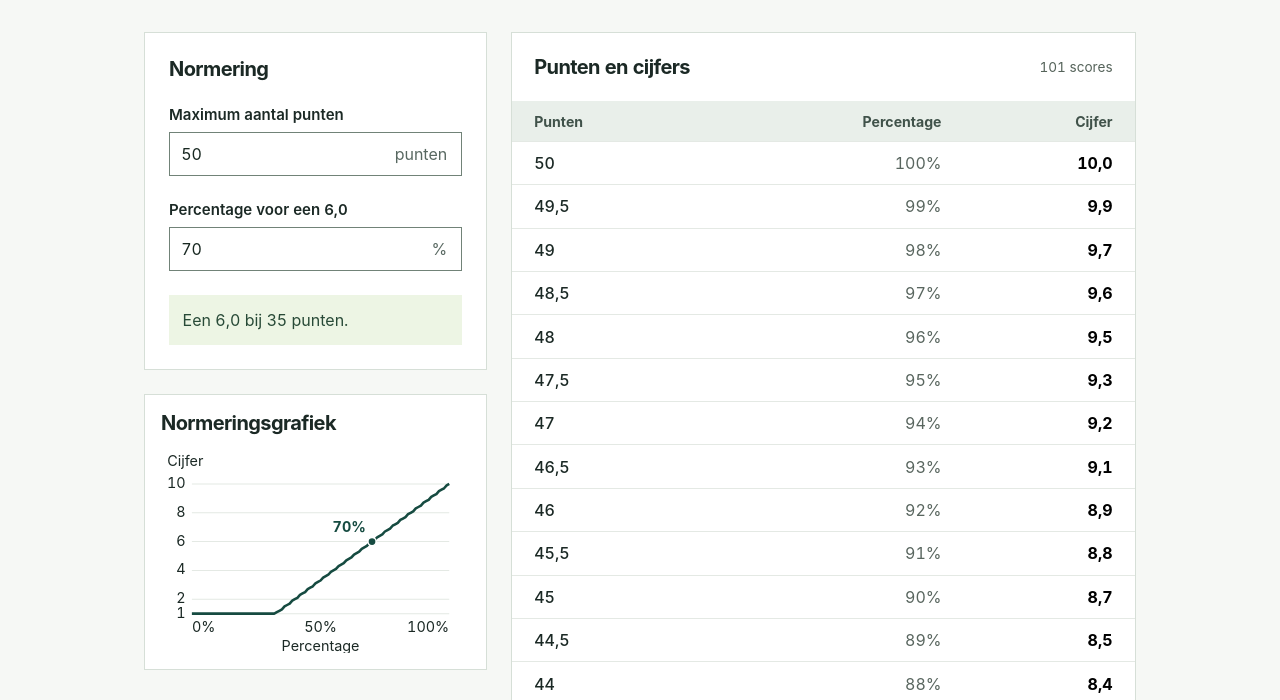
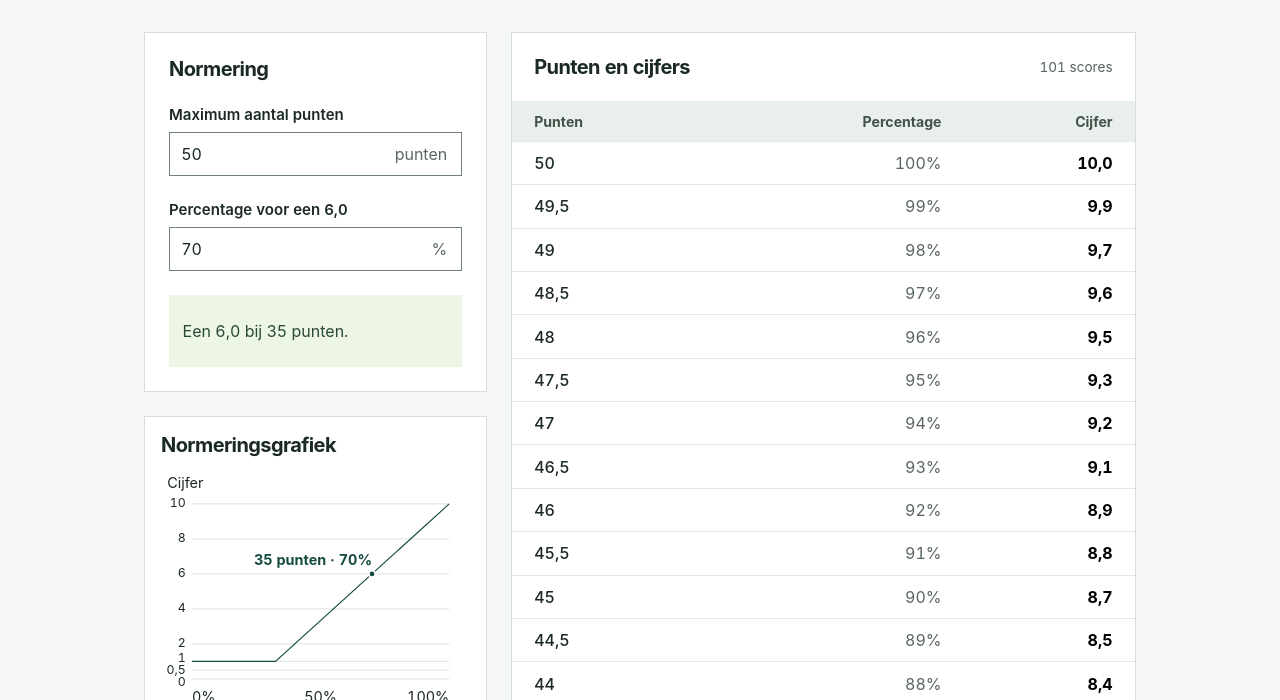
Before and after one commit to nijdamb/toetscijfers, a website with bundled scripts: page public/index.html in a window 1280 px wide. Shown: the part 252-952 px from the top of the page. Built offline with nearby package versions, Linux system fonts and the light colour scheme.

Commit message:
Draw the unrounded grading line and reserve its layout

```diff
--- a/public/app.js
+++ b/public/app.js
@@ -21,10 +21,10 @@ function render() {
   let error = '';
   if (!maximum.validity.valid || !Number.isSafeInteger(total * 1000000)) {
     invalidField = maximum;
-    error = 'Vul een geldig aantal punten in, in stappen van 0,5.';
+    error = 'Gebruik halve of hele punten vanaf 0,5.';
   } else if (!norm.validity.valid) {
     invalidField = norm;
-    error = 'Vul een percentage in van 0,01 tot en met 99,99.';
+    error = 'Vul 0,01 t/m 99,99% in.';
   }
 
   for (const field of [maximum, norm]) {
@@ -39,11 +39,14 @@ function render() {
   document.querySelector('#error').textContent = error;
   const count = error ? 0 : total * 2 + 1;
   document.querySelector('#count').textContent = count ? number.format(count) + ' scores' : '';
-  document.querySelector('#summary').textContent = error
+  const normPoints = (total * threshold) / 100;
+  const targetLabel = error
     ? ''
-    : 'Een 6,0 bij ' + number.format((total * threshold) / 100) + ' punten.';
-  document.querySelector('.chart-panel').hidden = !count;
-  if (count) renderGradeChart(total, threshold);
+    : number.format(normPoints) + (normPoints === 1 ? ' punt' : ' punten');
+  document.querySelector('#summary').textContent = targetLabel
+    ? 'Een 6,0 bij ' + targetLabel + '.'
+    : '';
+  renderGradeChart(total, threshold, targetLabel);
   navigation.hidden = count <= pageSize;
   const first = page * pageSize;
   const end = Math.min(first + pageSize, count);
--- a/public/chart.js
+++ b/public/chart.js
@@ -1,5 +1,3 @@
-import { gradeFor } from './grades.js';
-
 const chart = document.querySelector('#grade-chart');
 const number = new Intl.NumberFormat('nl-NL', { maximumFractionDigits: 2 });
 
@@ -10,45 +8,38 @@ toggle.addEventListener('click', () => {
   toggle.textContent = open ? 'Verberg grafiek' : 'Toon grafiek';
 });
 
-export function renderGradeChart(maximum, norm) {
-  const last = maximum * 2;
-  const points = [];
-  for (let start = 0; start <= last;) {
-    const grade = gradeFor(start / 2, maximum, norm);
-    // Equal consecutive grades form a horizontal segment, even across table pages.
-    let end = start;
-    let high = last;
-    while (end < high) {
-      const middle = Math.ceil((end + high) / 2);
-      if (gradeFor(middle / 2, maximum, norm) === grade) end = middle;
-      else high = middle - 1;
-    }
-    points.push([start / last, grade]);
-    if (end > start) points.push([end / last, grade]);
-    start = end + 1;
-  }
-  // The exact 6.0 threshold can fall between attainable half-point scores.
-  points.push([norm / 100, 6]);
-  points.sort(([a], [b]) => a - b);
-  const x = (fraction) => 30 + 250 * fraction;
-  const y = (grade) => 158 - 14 * (grade - 1);
+export function renderGradeChart(maximum, norm, targetLabel) {
+  chart.setAttribute('aria-hidden', String(!targetLabel));
+  if (!targetLabel) return;
+
+  const x = (percent) => 30 + 2.5 * percent;
+  const y = (grade) => 200 - 17 * grade;
+  const percentPerGrade = (100 - norm) / 4;
+  const floorPercent = norm - 5 * percentPerGrade;
+  const startGrade = Math.max(1, 6 - norm / percentPerGrade);
+  const points = [[x(0), y(startGrade)]];
+  if (floorPercent > 0) points.push([x(floorPercent), y(1)]);
+  points.push([x(100), y(10)]);
   chart
     .querySelector('polyline')
-    .setAttribute(
-      'points',
-      points.map(([fraction, grade]) => x(fraction) + ',' + y(grade)).join(' '),
-    );
+    .setAttribute('points', points.map((point) => point.join(',')).join(' '));
 
-  const normX = x(norm / 100);
+  const normX = x(norm);
   chart.querySelector('circle').setAttribute('cx', normX);
   const label = chart.querySelector('.chart-label');
-  label.setAttribute('x', normX + (norm > 50 ? -6 : 6));
-  label.setAttribute('text-anchor', norm > 50 ? 'end' : 'start');
-  label.textContent = number.format(norm) + '%';
+  label.setAttribute('x', normX);
+  label.setAttribute('y', norm > 50 ? 89 : 116);
+  label.style.transform =
+    norm > 50
+      ? `translateX(max(-100%, ${x(0) - normX}px))`
+      : `translateX(min(0px, calc(${x(100) - normX}px - 100%)))`;
+  label.textContent = targetLabel + ' · ' + number.format(norm) + '%';
   chart.querySelector('title').textContent =
     'Cijfer per behaald percentage bij ' +
     number.format(maximum) +
-    ' punten. De norm voor een 6,0 is ' +
+    ' punten. Een 6,0 bij ' +
+    targetLabel +
+    ', oftewel ' +
     number.format(norm) +
     '%. Alle scores staan in de cijfertabel.';
 }
--- a/public/index.html
+++ b/public/index.html
@@ -41,7 +41,7 @@
             <p id="error" role="alert"></p>
             <div id="summary" role="status"></div>
           </section>
-          <section class="chart-panel" aria-labelledby="chart-heading" hidden>
+          <section class="chart-panel" aria-labelledby="chart-heading">
             <h2 id="chart-heading">Normeringsgrafiek</h2>
             <button
               type="button"
@@ -53,7 +53,8 @@
             </button>
             <svg
               id="grade-chart"
-              viewBox="0 0 300 196"
+              viewBox="0 0 300 242"
+              aria-hidden="true"
               role="img"
               aria-labelledby="chart-description"
             >
@@ -61,25 +62,27 @@
               <text x="6" y="15">Cijfer</text>
               <path
                 class="chart-grid"
-                d="M30 32H280 M30 60H280 M30 88H280 M30 116H280 M30 144H280 M30 158H280"
+                d="M30 30H280 M30 64H280 M30 98H280 M30 132H280 M30 166H280 M30 183H280 M30 191.5H280 M30 200H280"
               />
-              <g text-anchor="end" dominant-baseline="middle">
-                <text x="24" y="32">10</text>
-                <text x="24" y="60">8</text>
-                <text x="24" y="88">6</text>
-                <text x="24" y="116">4</text>
-                <text x="24" y="144">2</text>
-                <text x="24" y="158">1</text>
+              <g class="chart-ticks" text-anchor="end" dominant-baseline="middle">
+                <text x="24" y="30">10</text>
+                <text x="24" y="64">8</text>
+                <text x="24" y="98">6</text>
+                <text x="24" y="132">4</text>
+                <text x="24" y="166">2</text>
+                <text x="24" y="180">1</text>
+                <text x="24" y="191.5">0,5</text>
+                <text x="24" y="204">0</text>
               </g>
               <g>
-                <text x="30" y="176">0%</text>
-                <text x="155" y="176" text-anchor="middle">50%</text>
-                <text x="280" y="176" text-anchor="end">100%</text>
-                <text x="155" y="194" text-anchor="middle">Percentage</text>
+                <text x="30" y="222">0%</text>
+                <text x="155" y="222" text-anchor="middle">50%</text>
+                <text x="280" y="222" text-anchor="end">100%</text>
+                <text x="155" y="240" text-anchor="middle">Percentage</text>
               </g>
               <polyline class="chart-line" />
-              <circle class="chart-norm" cy="88" r="4" />
-              <text class="chart-label" y="79"></text>
+              <circle class="chart-norm" cy="98" r="3" />
+              <text class="chart-label"></text>
             </svg>
           </section>
         </aside>
--- a/public/style.css
+++ b/public/style.css
@@ -118,13 +118,20 @@ input {
   color: var(--color-text-field);
 }
 
+#summary,
+#error {
+  display: grid;
+  align-content: center;
+  min-block-size: calc(2.8em + 1.7rem);
+  margin: var(--space-lg) 0 0;
+  padding: 0.85rem;
+  line-height: 1.4;
+}
+
 #summary {
   background: var(--color-summary-background);
   color: var(--color-summary-text);
   border-radius: var(--radius-control);
-  padding: 0.85rem;
-  margin-top: var(--space-lg);
-  line-height: 1.4;
 }
 
 #error {
@@ -228,6 +235,14 @@ button {
   fill: var(--color-text);
 }
 
+#grade-chart[aria-hidden='true'] {
+  visibility: hidden;
+}
+
+.chart-ticks {
+  font-size: 12px;
+}
+
 .chart-grid {
   fill: none;
   stroke: var(--color-border-row);
@@ -236,7 +251,8 @@ button {
 .chart-line {
   fill: none;
   stroke: var(--color-brand);
-  stroke-width: 2.5;
+  stroke-width: 1.25;
+  vector-effect: non-scaling-stroke;
   stroke-linejoin: round;
 }
 
@@ -247,6 +263,7 @@ button {
 }
 
 .chart-label {
+  transform-box: fill-box;
   fill: var(--color-brand);
   font-weight: 700;
   paint-order: stroke;
```
Also changed, not shown: e2e/chart.spec.js (+23 -3 lines).
